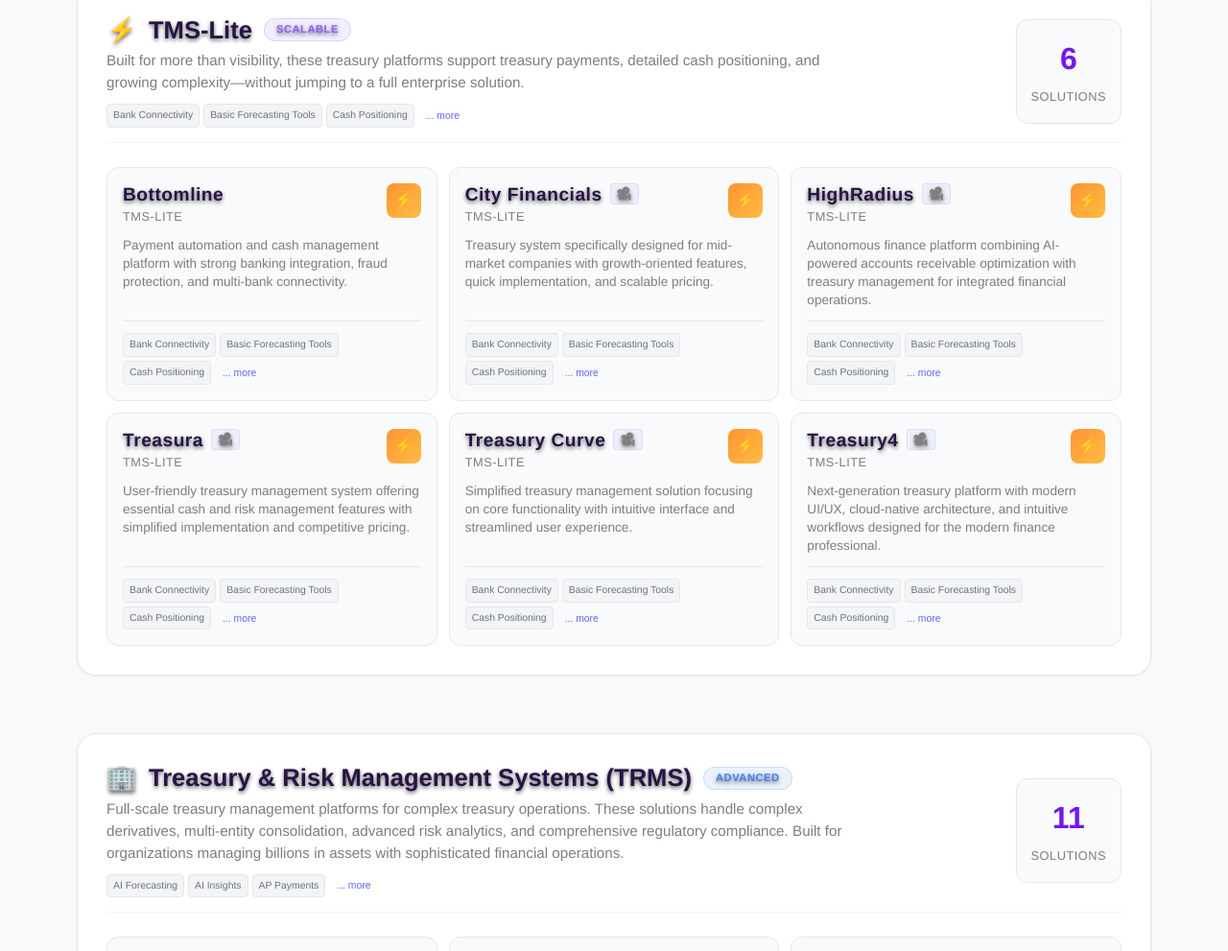
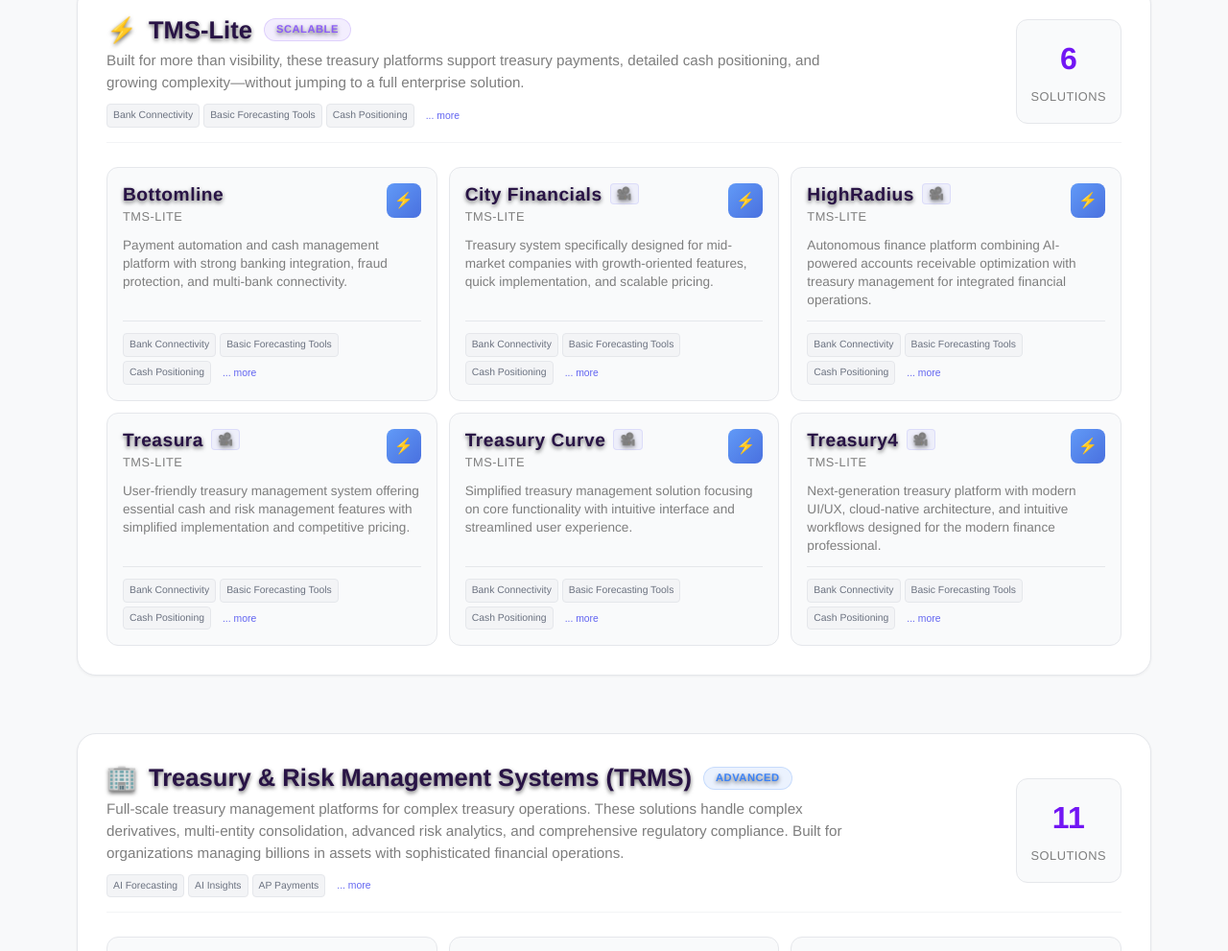
Before and after one commit to RealTreasury/treasury-tech-portal, a plain HTML site: page index.html in a window 1280 px wide. Shown: the part 1391-2382 px from the top of the page at 96% size. Drawn offline with Linux system fonts and the light colour scheme.

Commit message:
Change TMS-Lite icon background to blue

```diff
--- a/index.html
+++ b/index.html
@@ -565,7 +565,7 @@
         }
 
         .tool-lite .tool-icon {
-            background: linear-gradient(135deg, rgba(255,122,0,0.8), rgba(255,173,20,0.8));
+            background: linear-gradient(135deg, rgba(59,130,246,0.8), rgba(29,78,216,0.8));
             backdrop-filter: blur(4px);
             -webkit-backdrop-filter: blur(4px);
         }
```
